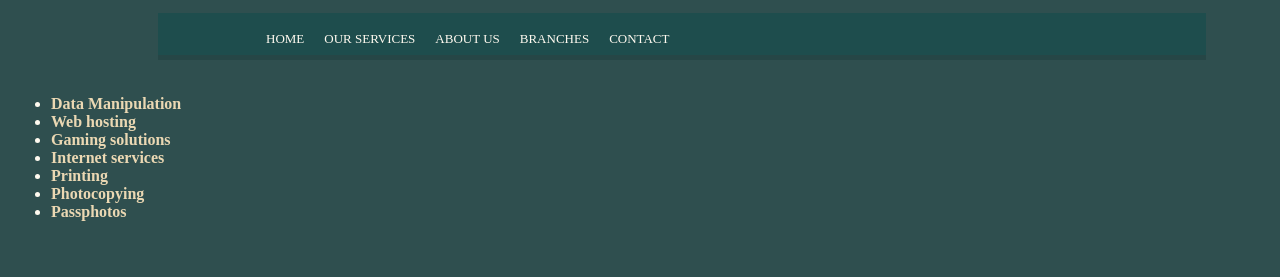
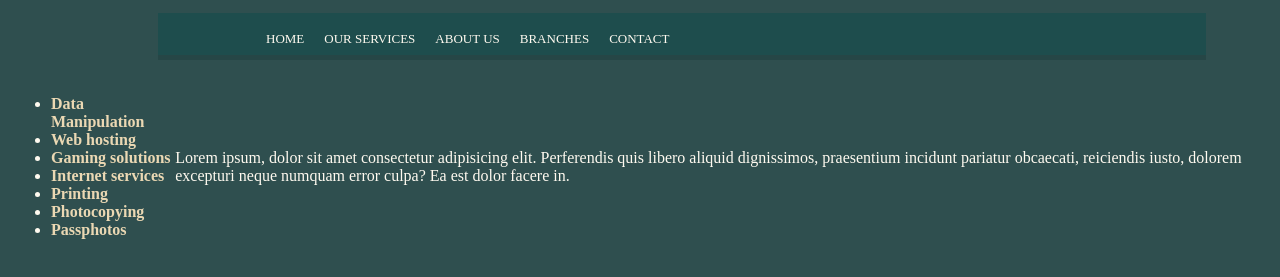
Before and after one commit to adrianjje/austinsoft, a plain HTML site: page index.html in a window 1280 px wide. Shown: the part 103-380 px from the top of the page. Drawn offline with Linux system fonts and the light colour scheme.

Commit message:
this is an update of home page

```diff
--- a/index.html
+++ b/index.html
@@ -149,7 +149,7 @@
                     </div>
                 </th>
                 <td>
-
+                <p>Lorem ipsum, dolor sit amet consectetur adipisicing elit. Perferendis quis libero aliquid dignissimos, praesentium incidunt pariatur obcaecati, reiciendis iusto, dolorem excepturi neque numquam error culpa? Ea est dolor facere in.</p>
 
                 </td>
                 <td>
```
